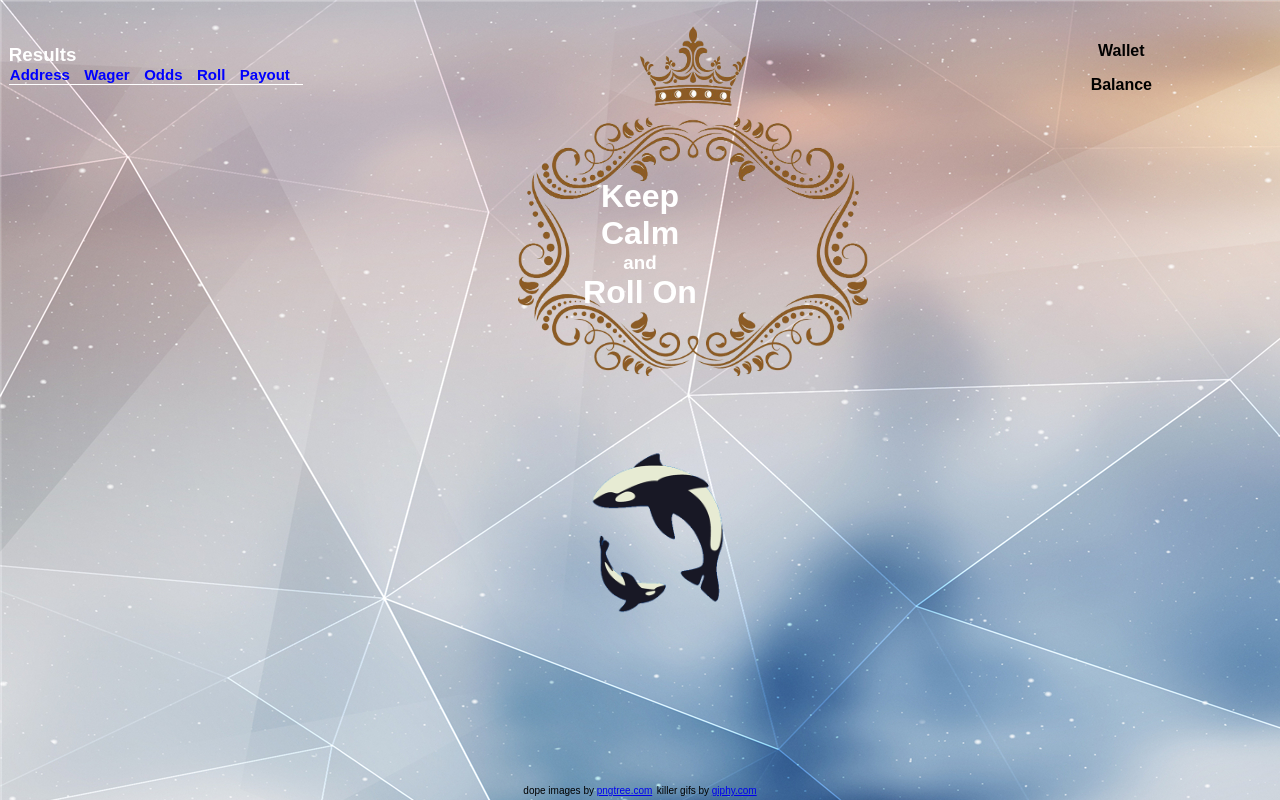
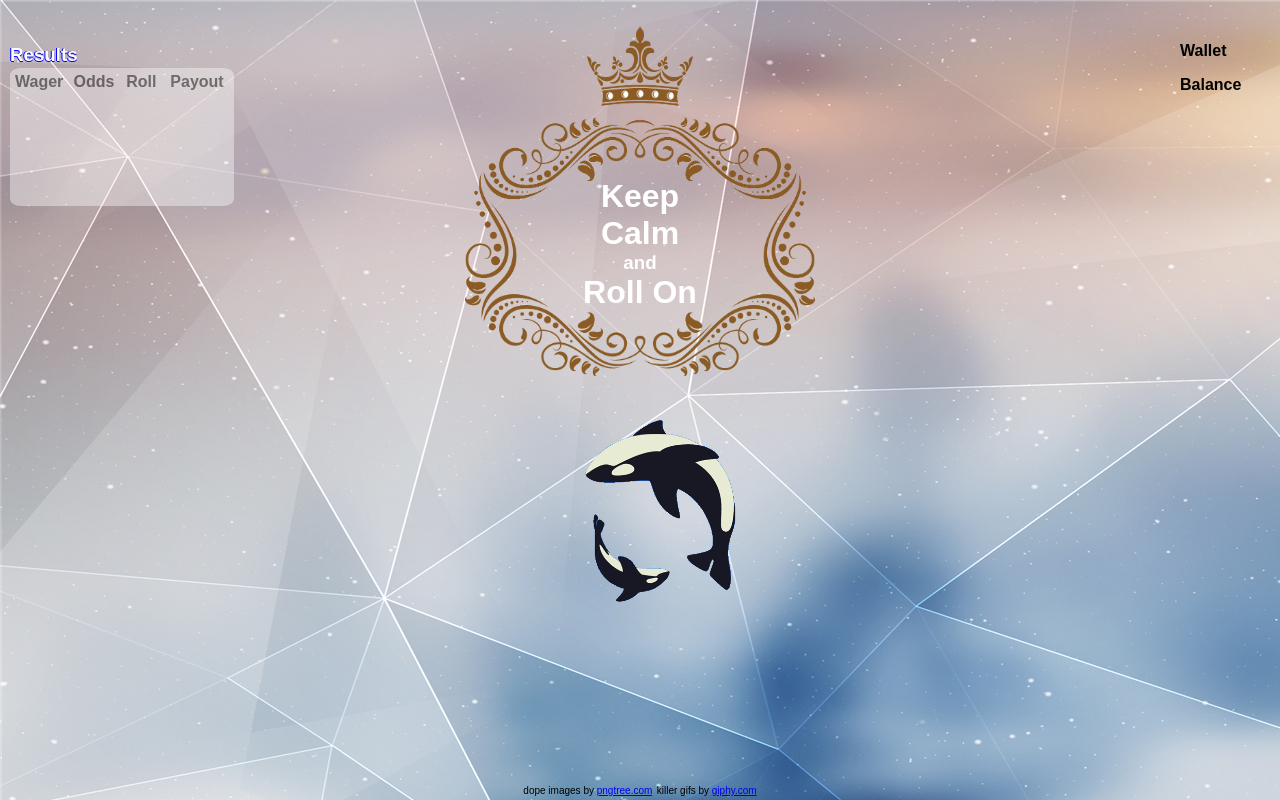
Before and after one commit to lsankar4033/whaleparty, a website: page webapp/index.html in a window 1280 px wide. Drawn offline with nearby package versions, Linux system fonts and the light colour scheme.

Commit message:
added result table

```diff
--- a/webapp/css/app.css
+++ b/webapp/css/app.css
@@ -18,23 +18,80 @@ header{
   text-align: center;
 }
 
+#resultitle{
+  text-shadow: -1px 0 blue, 0 1px blue;
+  margin-left: 10px;
+}
+
+#myTable{
+  margin-left: 10px;
+}
+
 .result{
   text-align: left;
-  margin-left: 3%;
+  margin-left: 10%;
+  font-weight: lighter;
 }
 
 table {
-  border-collapse: collapse;
+  /*border-collapse: collapse;
   margin-top: -20px;
   font-size: 15px;
   font-style: normal;
+  width: 220px;
+  display: block;
+  border:1px solid red;
+  margin-top:50px;*/
+
+  margin-top:50px;
+  width: 220px;
+  background-color: #ffffff;
+  opacity: .4;
+  margin-top: -17px;
+  border-radius: 5%;
+
+
 
  }
-tr:nth-child(1) {
-  border-bottom: solid thin white;
-  color: blue;
-  font-weight: lighter;
+
+
+
+
+
+
+th {
+  /*border-bottom: solid thin white;*/
+  color: black;
+
+
 }
+
+
+thead{
+    width: 220px;
+    display: block;
+
+    /*display: block;*/
+
+}
+tbody{
+  width: 220px;
+  overflow-y:scroll;
+  height:110px;
+  display: block;
+
+}
+
+.won {
+  color: green;
+
+}
+
+.lost {
+  color: red;
+
+}
+
 
 .auto-button{
   width: 3.5em;
@@ -61,8 +118,9 @@ tr:nth-child(1) {
   cursor: pointer;
   font-weight: bold;
   border-color: grey;
-  vertical-align: top;
+  /*vertical-align: top;*/
   margin-top: 5%;
+  margin-left: -2.8%;
 
 }
 
@@ -85,23 +143,26 @@ tr:nth-child(1) {
 #head_right{
   float:right;
   color:black;
-  margin-right: 10%;
+  text-align: left;
+  width: 100px;
 }
 
 #head_left{
   float:left;
-  margin=left: 10%;
+  width: 100px;
+  text-align: left;
+
 }
 
 .place-bet{
   float:left;
-  width: 50%;
+  width: 33%;
   margin-bottom: 100px;
 }
 
 .Analysis{
   float:right;
-  width: 50%;
+  width: 33%;
 }
 
 .whitelabel{
@@ -110,10 +171,10 @@ tr:nth-child(1) {
 }
 
 .mysterybox{
-  padding-top: 5% ;
+  padding-top: 2% ;
   padding-bottom: 2%;
-  padding-left: 36%;
-  padding-right: 36%;
+  padding-left: 27%;
+  padding-right: 27%;
   align-items: center;
   text-align: center;
 
@@ -122,16 +183,26 @@ tr:nth-child(1) {
 #loading{
   margin-left: auto;
   margin-right: auto;
-  width: 100%;
+  width: 70%;
   image-orientation: center;
+
 }
 
+/*#crown{
+  margin: 0 auto;
+}*/
+@media (max-width: 700px){
+#head_right, #head_left{
+  display: none;
+}
+}
 @media (max-width: 800px){
   .place-bet, .Analysis{
     float: none;
     width: 100%;
 
   }
+
 
   .Analysis{
     margin-bottom: 5%;
@@ -143,12 +214,12 @@ tr:nth-child(1) {
     margin-top: -15%;
   }
 
+  #frame{
+    padding-bottom: -10%;
+  }
+
   .mysterybox{
-    margin-top: -6%;
-    padding-top: 5%;
-    padding-bottom: 2%;
-    padding-left: 20%;
-    padding-right: 20%;
+    margin-top: -20%;
   }
 }
 
@@ -204,10 +275,12 @@ footer {
 
 
 .text-block{
-  position:relative;
+  position: relative;
   bottom: 202px;
+  /*text-align: center;*/
   /*text-shadow: 1px 0 brown, 0 -1px brown;*/
 }
+
 
 /*.rainbow {
 background-image: -webkit-gradient( linear, left top, right top, color-stop(0, #f22), color-stop(0.15, #f2f), color-stop(0.3, #22f), color-stop(0.45, #2ff), color-stop(0.6, #2f2),color-stop(0.75, #2f2), color-stop(0.9, #ff2), color-stop(1, #f22) );
--- a/webapp/index.html
+++ b/webapp/index.html
@@ -15,15 +15,24 @@
   <body>
     <header>
       <div id="head_left">
-        <h3 class=result id="resultitle">Results</h3>
-        <table id="myTable" class=result>
-          <tr id="headrow" >
-            <th scope="col">Address&nbsp;&nbsp;&nbsp;</th>
-            <th scope="col">Wager&nbsp;&nbsp;&nbsp;</th>
-            <th scope="col">Odds&nbsp;&nbsp;&nbsp;</th>
-            <th scope="col">Roll&nbsp;&nbsp;&nbsp;</th>
-            <th scope="col">Payout&nbsp;&nbsp;&nbsp;</th>
-          </tr>
+        <h3  id="resultitle">Results</h3>
+        <table id="myTable" >
+          <thead>
+            <tr>
+              <th id="th1" width="80px" scope="col">Wager</th>
+              <th id="th2" width="80px" scope="col">Odds</th>
+              <th id="th3" width="80px" scope="col">Roll</th>
+              <th id="th4" width="80px" scope="col">Payout</th>
+            </tr>
+          </thead>
+          <tbody>
+            <tr>
+              <td headers="th1" width="67px"></td>
+              <td headers="th2" width="110px"></td>
+              <td headers="th3" width="90px"></td>
+              <td headers="th4" width="80px"></td>
+            </tr>
+          </tbody>
         </table>
       </div>
       <div id="head_right">
@@ -32,7 +41,7 @@
 
       </div>
       <div id="frame">
-        <img src="../img/CrownFrame.png" height= "350px" width="350px">
+        <img id="crown" src="../img/CrownFrame.png" height= "350px" width="350px">
 
         <div class ="text-block">
           <h1 class = "keep"> Keep </h1>
--- a/webapp/js/app.js
+++ b/webapp/js/app.js
@@ -122,6 +122,8 @@ App = {
     }
   },
 
+
+
   allRollCompletedHandler: (err, result) => {
     if (!err) {
       let {player, trueWager, odds, roll, totalPayout} = result.args;
@@ -134,16 +136,24 @@ App = {
       var cell2 = row.insertCell(1);
       var cell3 = row.insertCell(2);
       var cell4 = row.insertCell(3);
-      var cell5 = row.insertCell(4);
-      cell1.innerHTML = player;
-      cell2.innerHTML = trueWager;
-      cell3.innerHTML = odds;
-      cell4.innerHTML = roll;
-      cell5.innerHTML = totalPayout;
+      cell1.innerHTML = weiToEth(trueWager).toFixed(4);
+      cell2.innerHTML = odds.toFixed(0);
+      cell3.innerHTML = roll.toFixed(0);
+      cell4.innerHTML = weiToEth(totalPayout).toFixed(4);
 
     } else {
       console.log(`Faulty completed event! err: ${err}`);
-    }
+    };
+    $(function(){
+    $('tr').each(function(){
+      var col_val = +($(this).find("td:eq(3)").text());
+      if (col_val > 0){
+        $(this).addClass('won');  //the selected class colors the row green//
+      } else {
+        $(this).addClass('lost');
+      }
+    });
+  });
   },
 
   // Sets up roll UI for selecting odds + bet size
```
